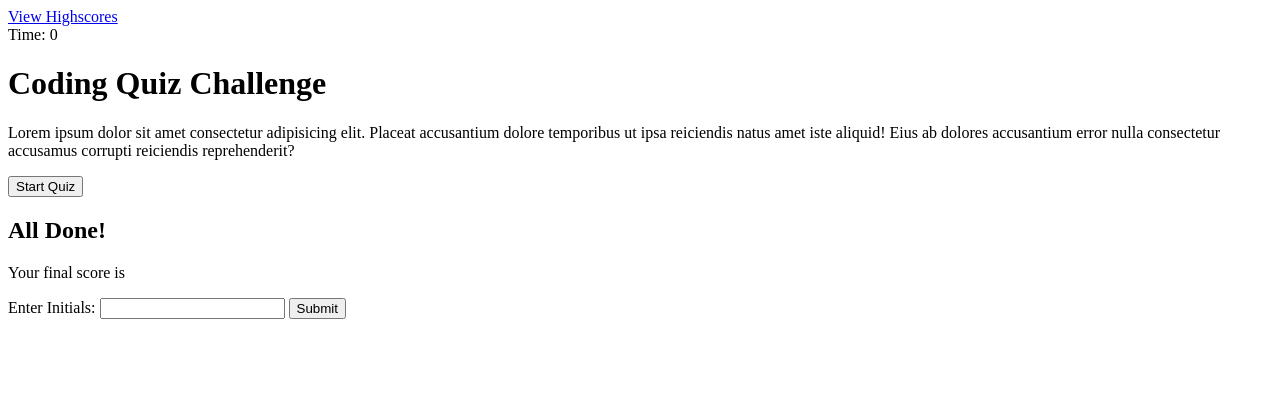
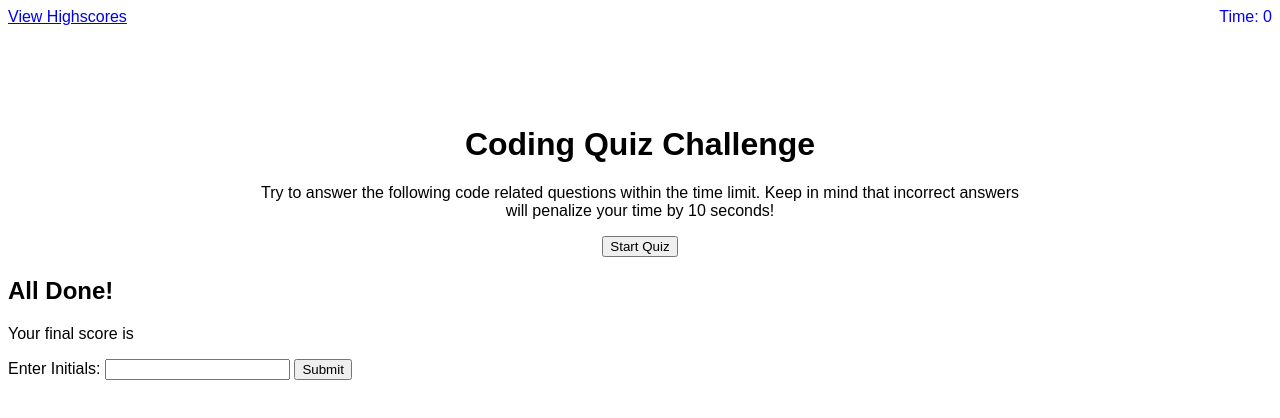
Before and after one commit to joeschlick/JavaScript-Quiz, a plain HTML site: page index.html in a window 1280 px wide. Drawn offline with Linux system fonts and the light colour scheme.

Commit message:
added id tags

```diff
--- a/index.html
+++ b/index.html
@@ -3,40 +3,41 @@
   <head>
     <meta charset="UTF-8" />
     <meta name="viewport" content="width=device-width, initial-scale=1.0" />
-    <title>Document</title>
+    <title>JS Quiz</title>
+    <link rel="stylesheet" type="text/css" href="./Assets/style.css">
   </head>
   <body>
-    <div>
-      <a href="./scores.html">View Highscores</a>
-    </div>
+    <header>
+      <a id="highscores" href="./scores.html">View Highscores</a>
+      <div id="timer">Time: <span id="time-left">0</span></div>
+    </header>
 
-    <div class="timer">Time: <span id="time">0</span></div>
+    <main id="opening-page">
+        <h1>Coding Quiz Challenge</h1>
+        <p>
+        Try to answer the following code related questions within the time limit. Keep in mind that incorrect answers will penalize your time by 10 seconds!
+        </p>
+        <button id="start-btn">Start Quiz</button>
+    </main>
 
-    <h1>Coding Quiz Challenge</h1>
-    <p>
-      Lorem ipsum dolor sit amet consectetur adipisicing elit. Placeat
-      accusantium dolore temporibus ut ipsa reiciendis natus amet iste aliquid!
-      Eius ab dolores accusantium error nulla consectetur accusamus corrupti
-      reiciendis reprehenderit?
-    </p>
 
-    <button>Start Quiz</button>
 <!-- "class hidden" -->
-    <div>
+    <main id="question-box">
         <!-- Questions filled in w JS -->
-        <h2></h2>
+        <h2 id="questions"></h2>
         <!-- Answers - filled in w JS -->
-        <div></div>
-    </div>
+        <div id="answers"></div>
+    </main>
 
-    <div>
+    <main id="final-box">
         <h2>All Done!</h2>
-        <p>Your final score is <span></span></p>
+        <p>Your final score is <span id="final-score"></span></p>
         <p>
-            Enter Initials: <input type="text">
-            <button>Submit</button>
+            Enter Initials: <input id="initials" type="text">
+            <button id="submit-btn">Submit</button>
 
         </p>
-    </div>
+    </main>
+    <script src="./Assets/script.js"></script>
   </body>
 </html>
```
Also changed, not shown: scores.html (+9 -7 lines).
